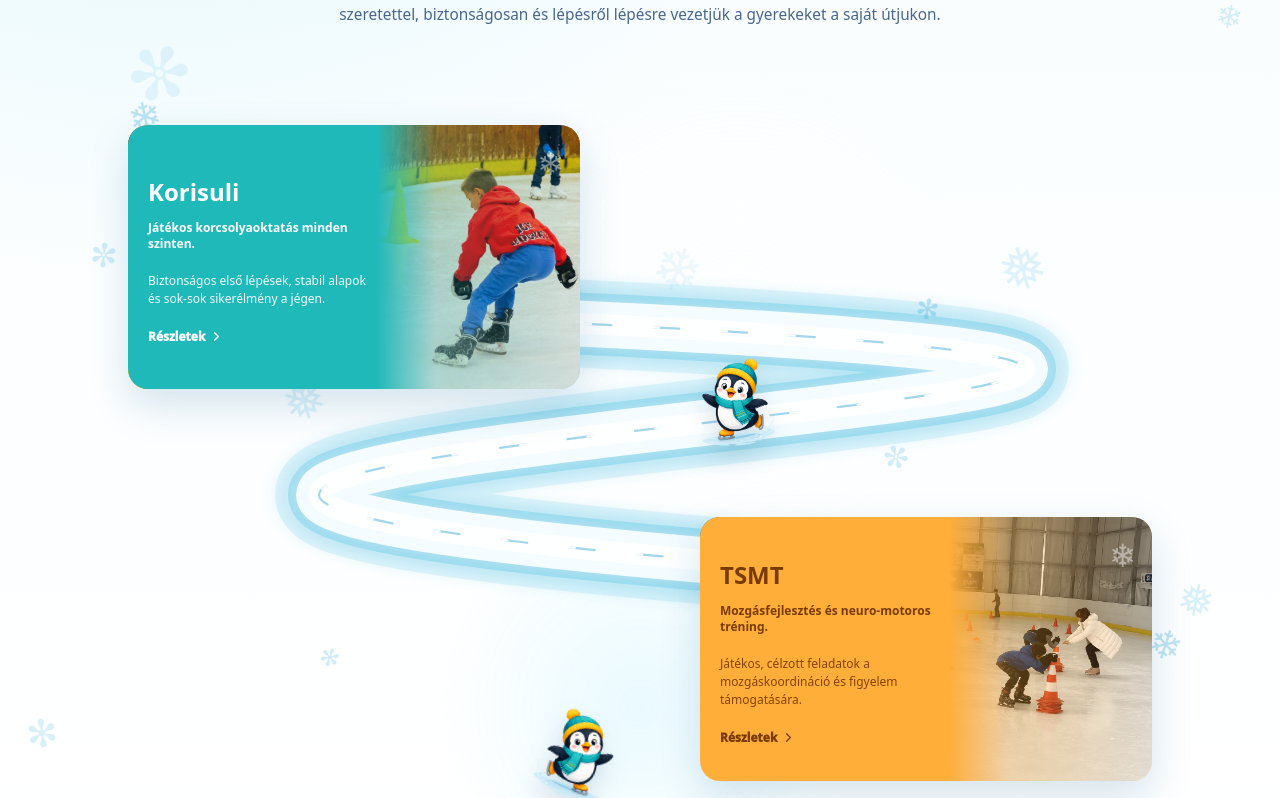
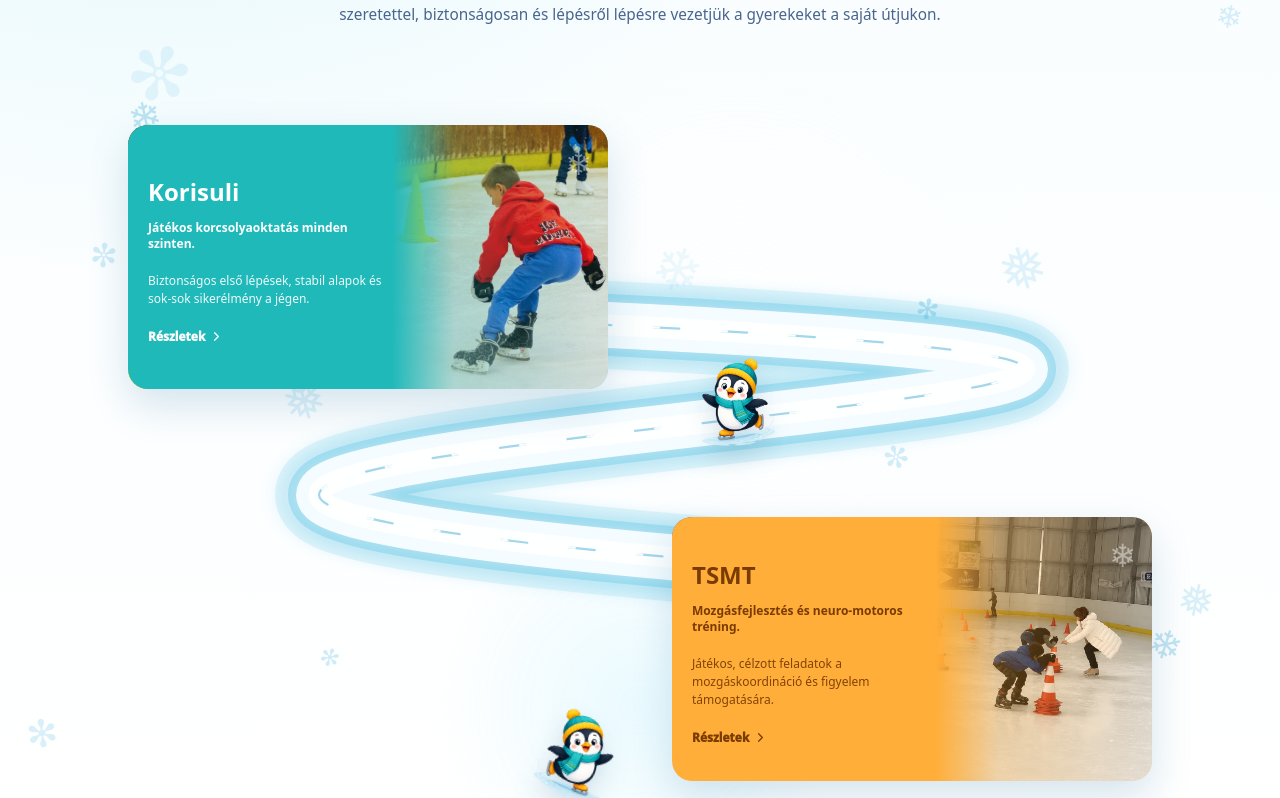
Before and after one commit to dodokrisz0312/engi-korisuli, a Next.js app: page / in a window 1280 px wide. Shown: the part 929-1727 px from the top of the page. Built offline with nearby package versions, Linux system fonts and the light colour scheme.

Commit message:
program card 600

```diff
--- a/src/styles/components/IceMap.css
+++ b/src/styles/components/IceMap.css
@@ -108,7 +108,7 @@
   position: absolute;
   z-index: 4;
   display: block;
-  width: 452px;
+  width: 600px;
   height: 300px;
   min-height: 0;
   padding: 28px;
@@ -400,7 +400,7 @@
 
 @media (max-width: 1800px) {
   .program-card {
-    width: clamp(376px, calc(50vw - 224px), 452px);
+    width: clamp(500px, calc(50vw - 300px), 600px);
   }
 
   .program-content {
@@ -439,7 +439,7 @@
   }
 
   .program-card {
-    width: clamp(340px, 37.5vw, 452px);
+    width: clamp(450px, 37.5vw, 600px);
     height: 264px;
     min-height: 0;
     padding: 20px;
@@ -547,7 +547,7 @@
   }
 
   .program-card {
-    width: clamp(376px, calc(33.333vw + 152px), 452px);
+    width: clamp(500px, calc(33.333vw + 200px), 600px);
     height: 224px;
     min-height: 0;
     padding: 20px;
```
